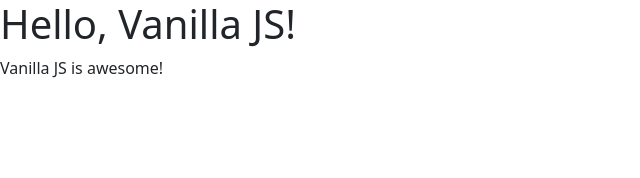
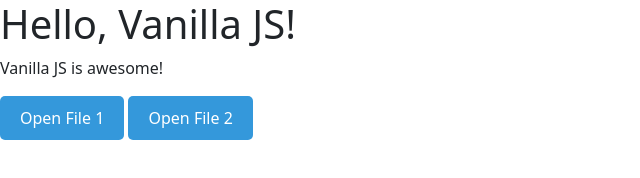
Before and after one commit to zygis009/cassini-frontend, a plain HTML site: page index.html in a window 1280 px wide. Shown: the whole page, without its empty margins (0-640 px from the left). Drawn offline with Linux system fonts and the light colour scheme.

Commit message:
Add 2 buttons

```diff
--- a/index.html
+++ b/index.html
@@ -12,5 +12,7 @@
     <p id="output">This is a simple web app.</p>
     <script src="script.js"></script>
     <script src="js/bootstrap.min.js"></script>
+    <a href="./html/page1.html" class="button">Open File 1</a>
+    <a href="./html/page2.html" class="button">Open File 2</a>
 </body>
 </html>
--- a/style.css
+++ b/style.css
@@ -0,0 +1,15 @@
+.button {
+    display: inline-block;
+    padding: 10px 20px;
+    background-color: #3498db;
+    color: #fff;
+    text-decoration: none;
+    border: none;
+    border-radius: 5px;
+    font-size: 16px;
+    cursor: pointer;
+}
+
+.button:hover {
+    background-color: #2980b9;
+}
```
Also changed, not shown: html/page1.html (added, +10 -0 lines), html/page2.html (added, +10 -0 lines).
